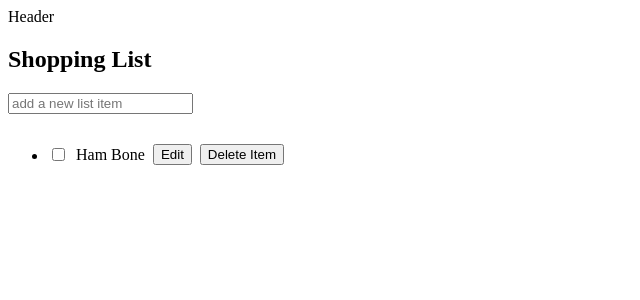
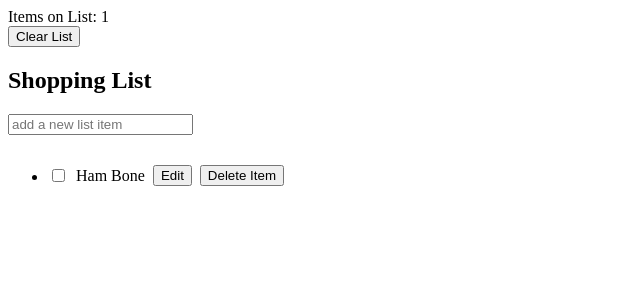
Before and after one commit to Cliffmax85/shopping-list-reducer, a React app: page / in a window 1280 px wide. Shown: the top 300 px of the page, without its empty margins (0-640 px from the left). Built offline with nearby package versions, Linux system fonts and the light colour scheme.

Commit message:
close enough, delete all doesnt qwork

```diff
--- a/src/components/Header.jsx
+++ b/src/components/Header.jsx
@@ -1,5 +1,17 @@
+import { useList } from "../context/ListProvider";
+
+
 export default function Header() {
+    const { items, handleDeletAll } = useList();
+
     return (
-        <div>Header</div>
+        <>
+          <div>
+              Items on List: {items.length}
+          </div>
+          <button onClick={handleDeletAll}>
+              Clear List
+          </button>
+        </>
     )
 }
--- a/src/context/ListProvider.jsx
+++ b/src/context/ListProvider.jsx
@@ -24,6 +24,8 @@ const itemReducer = (state, action) => {
             });
         case 'delete':
             return state.filter((item) => item.id !== action.payload.id);
+        case 'delete_all':
+            return [{ id: null, text: null, done: null}];
     }
 };
 
@@ -45,9 +47,14 @@ export function ListProvider({ children }) {
         dispatch({ type: 'delete', payload: { id } });
     };
 
+    const handleDeleteAll = () => {
+        dispatch({ type: 'delete_all', payload: {} })
+    }
+    // empty array might not work here?
+
     return (
         <ListContext.Provider
-          value={{ items, handleAddItem, handleUpdate, handleDelete }}>
+          value={{ items, handleAddItem, handleUpdate, handleDelete, handleDeleteAll }}>
           {children}
         </ListContext.Provider>
     );
```
